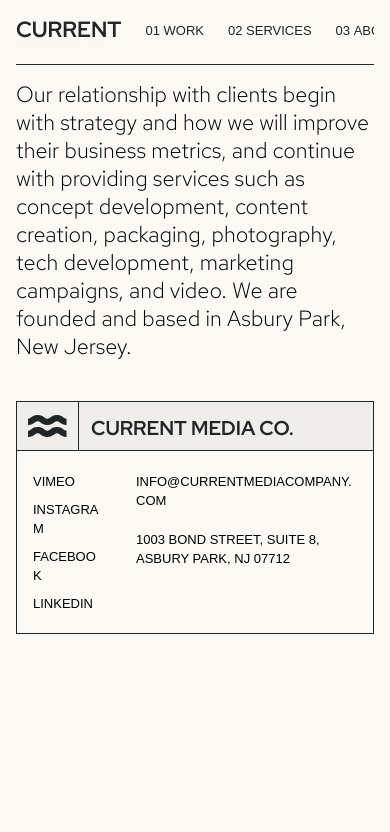
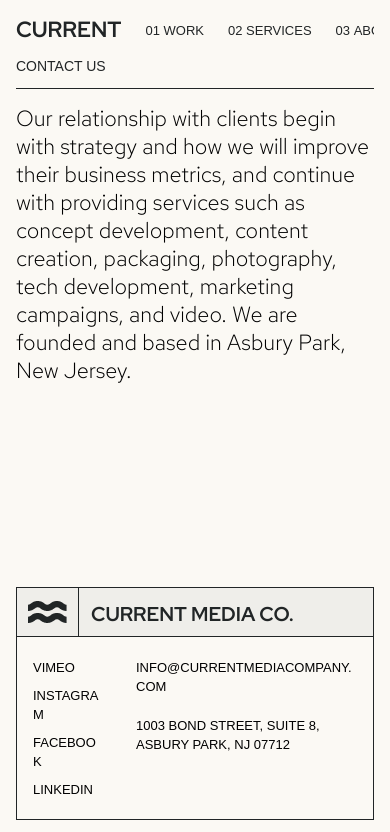
Before and after one commit to masonomara/current, a Next.js app: page /contact in a window 390 px wide. Shown: the top 832 px of the page. Built offline with nearby package versions, Linux system fonts and the light colour scheme; a web font is replaced by a local one.

Commit message:
started setting up work filters

```diff
--- /dev/null
+++ b/styles/Work.module.css
@@ -0,0 +1,3 @@
+.filter__wrapper {
+
+}
--- a/styles/description.module.css
+++ b/styles/description.module.css
@@ -9,7 +9,7 @@
 }
 @media (max-width:599px) {
   .wrapper {
-    padding: 32px 16px 16px 16px;
+    padding: 56px 16px 16px 16px;
   }
 }
 .title {
--- a/styles/globals.css
+++ b/styles/globals.css
@@ -248,4 +248,7 @@
 
 .layout {
   min-height: 100vh;
+  display: flex;
+  flex-direction: column;
+  justify-content: space-between;
 }
```
Also changed, not shown: pages/work.js (+4 -3 lines).
